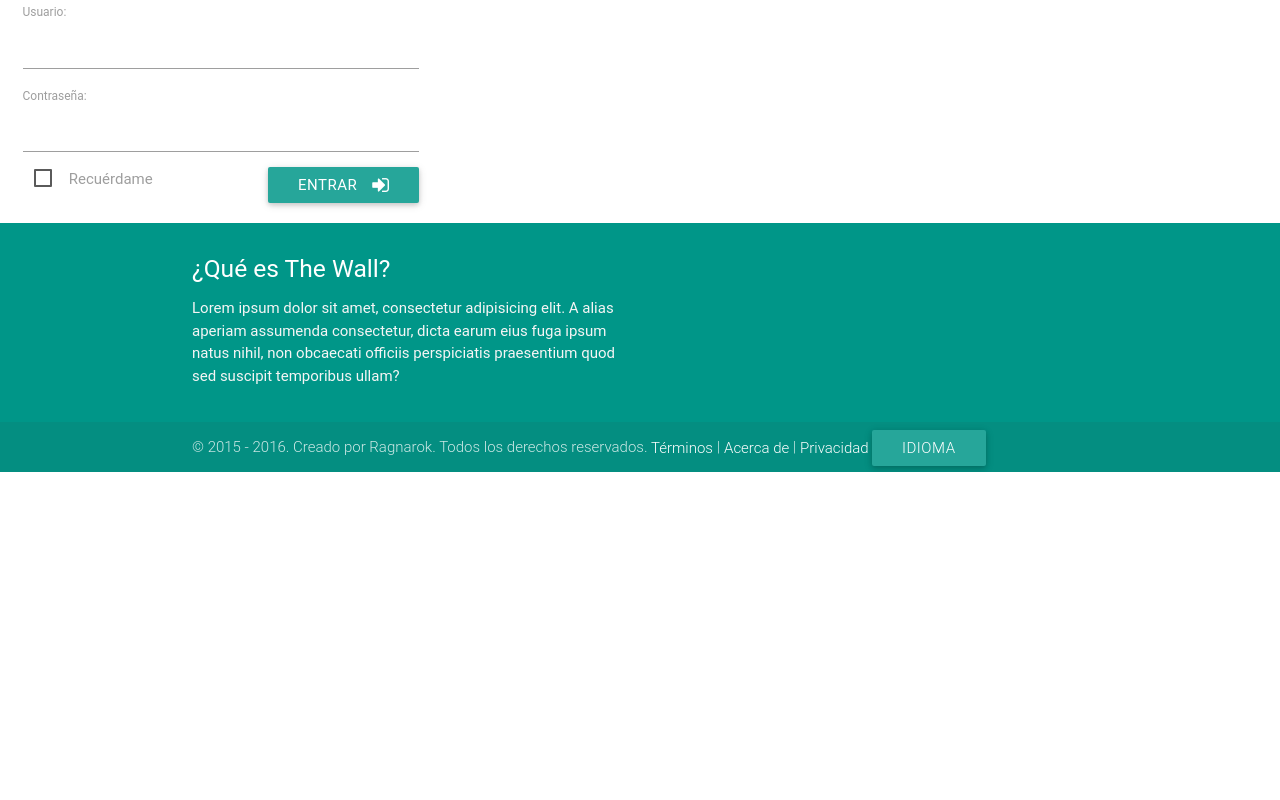
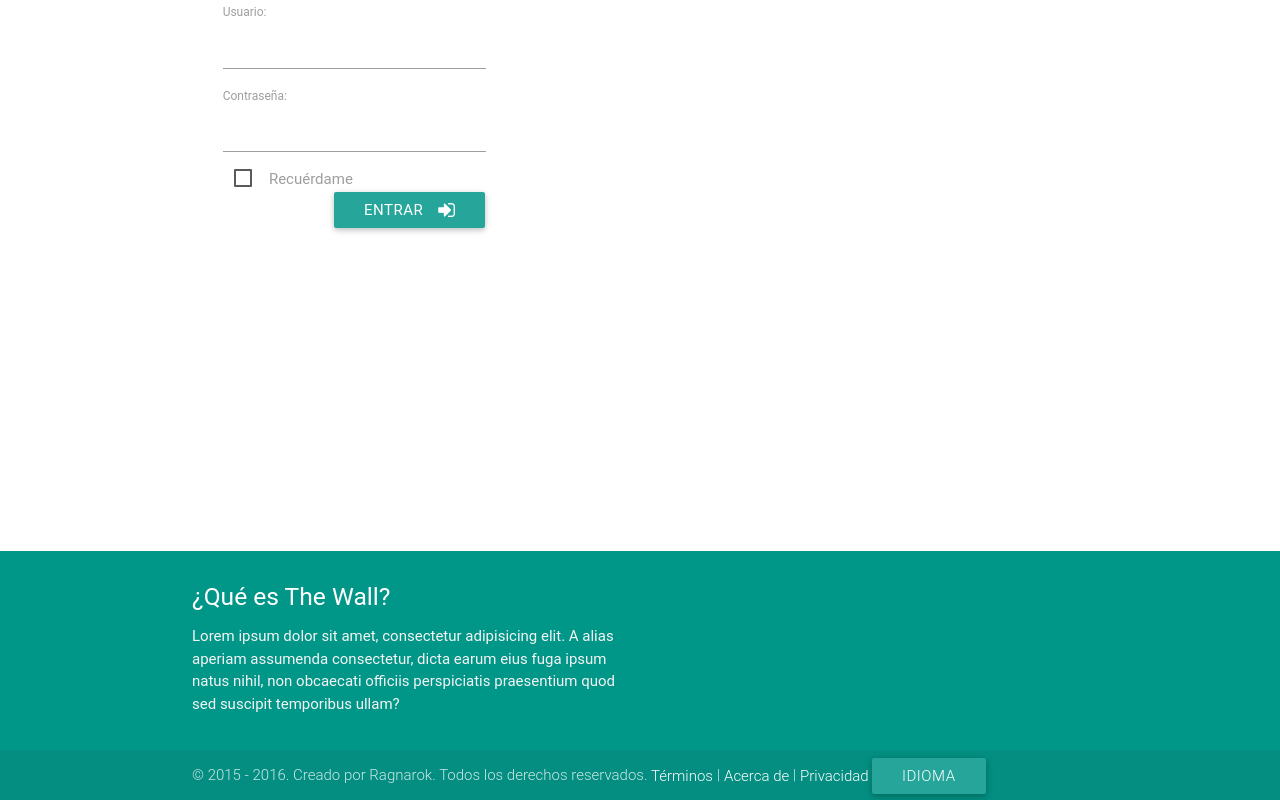
Before and after one commit to ragnarok22/socialProject, a Django app: page / in a window 1280 px wide. Run offline with Django 3.2, Linux system fonts and the light colour scheme; some web fonts are replaced.

Commit message:
arreglando el footer y poniendo su posicion abajo (fixed)

```diff
--- a/account/static/css/styles.css
+++ b/account/static/css/styles.css
@@ -2,6 +2,17 @@
     display: flex;
     min-height: 100vh;
     flex-direction: column;
+}
+
+html, body {
+    padding: 0;
+    margin: 0;
+}
+
+.footer {
+    width: 100%;
+    bottom: 0;
+    position: fixed;
 }
 
 main {
--- a/templates/base.html
+++ b/templates/base.html
@@ -14,12 +14,13 @@
     <link rel="stylesheet" href="{% static 'css/roboto.min.css' %}">
     <link rel="stylesheet" href="{% static 'css/toastr.min.css' %}">
     <link rel="stylesheet" href="{% static 'css/font-awesome.min.css' %}">
+    <link rel="stylesheet" href="{% static 'css/styles.css' %}">
     {% block styles %}{% endblock %}
 </head>
 <body>
 {% block content %}{% endblock %}
 <!--pie de la pagina-->
-<footer class="page-footer teal">
+<footer class="footer page-footer teal">
     <div class="container">
         <div class="row">
             <div class="col l6">
@@ -155,8 +156,8 @@
         </div>
     </div>
 </div>
+<!--fin del acerca de-->
 
-<!--fin del acerca de-->
 <script src="{% static 'js/jquery-2.0.1.min.js' %}"></script>
 {#<script src="{% static 'js/bootstrap.min.js' %}"></script>#}
 {#<script src="{% static 'js/material.min.js' %}"></script>#}
```
